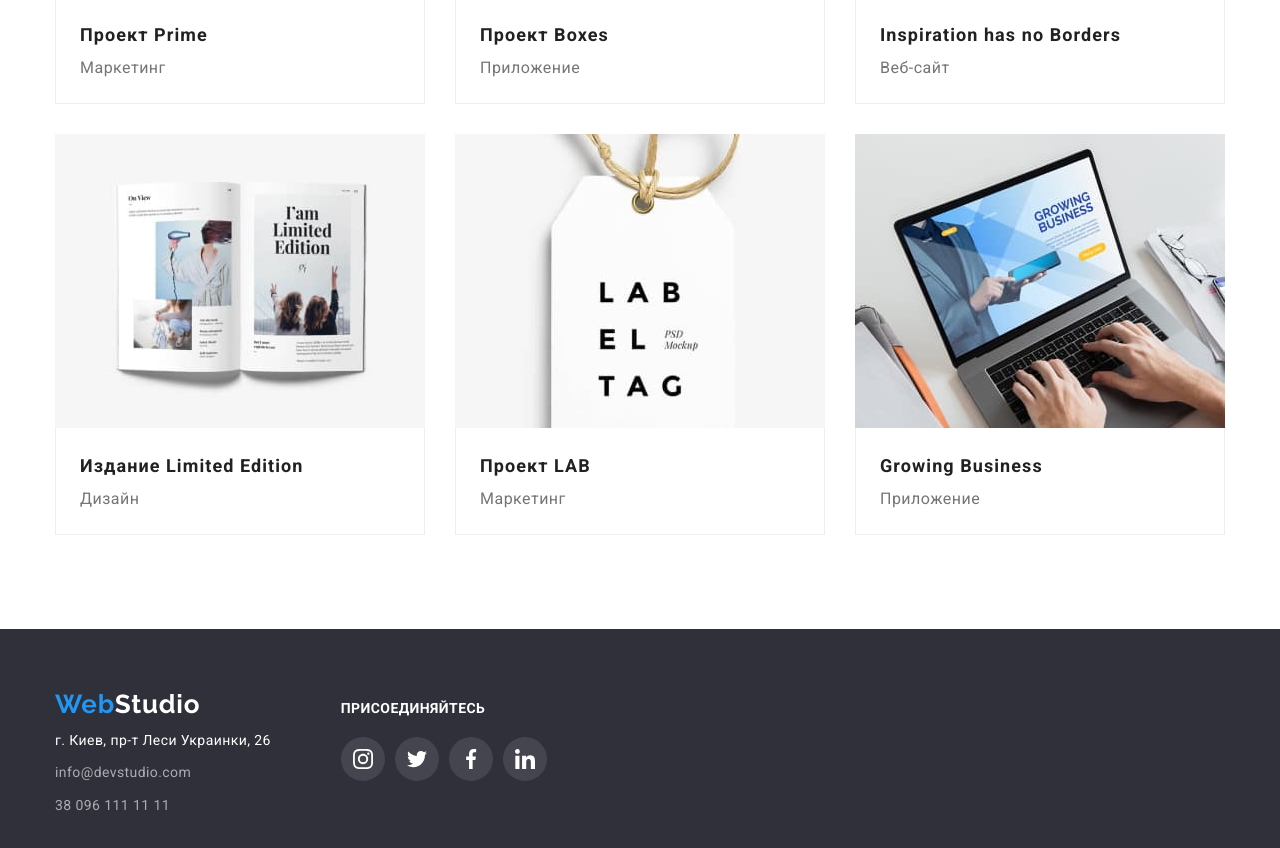
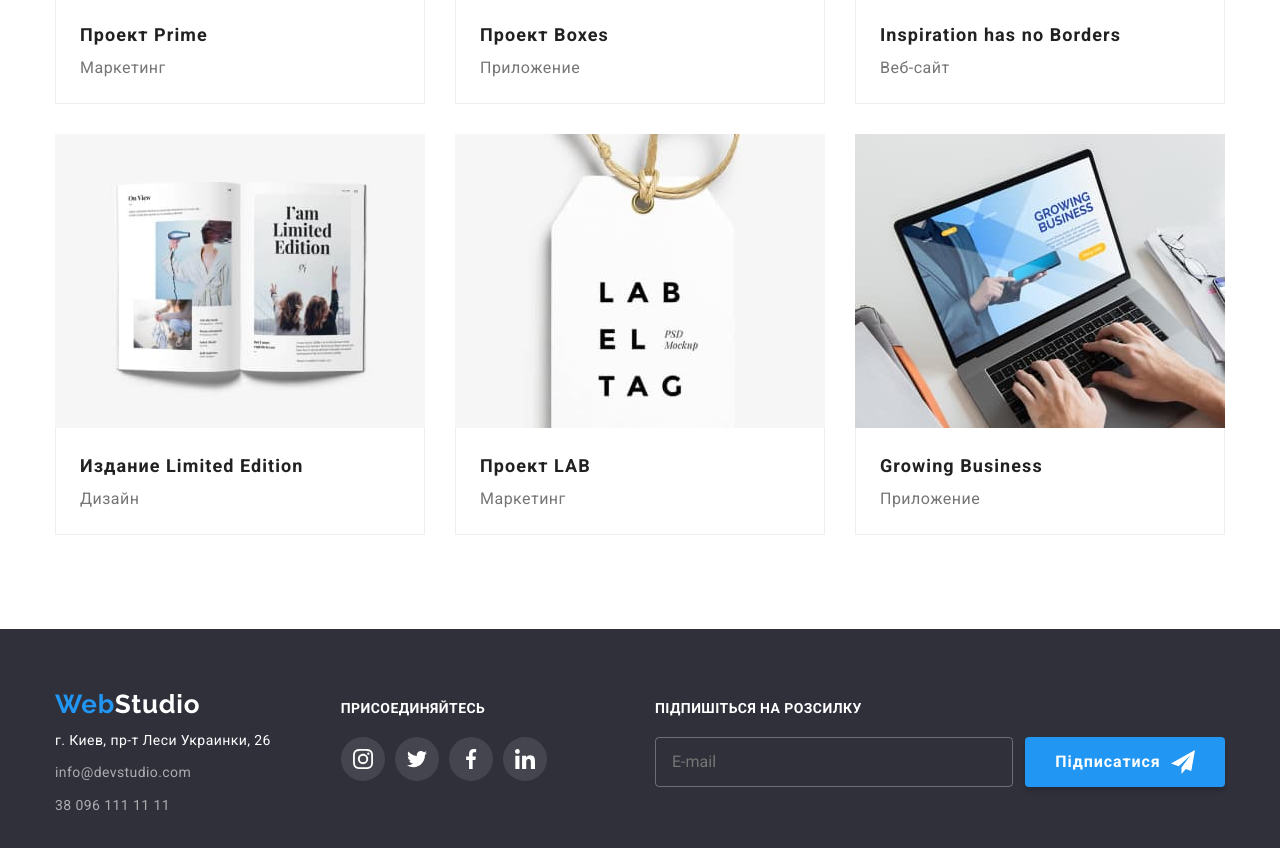
Before and after one commit to TonyShimm/goit-markup-hw-06, a plain HTML site: page portfolio.html in a window 1280 px wide. Shown: the part 991-1839 px from the top of the page. Drawn offline with nearby package versions, Linux system fonts and the light colour scheme.

Commit message:
Copy footer
Copy footer to page "portfolio"

```diff
--- a/portfolio.html
+++ b/portfolio.html
@@ -328,6 +328,24 @@
             </a>
           </div>
         </div>
+        <div class="join-subscribe">
+          <p class="join-text">Підпишіться на розсилку</p>
+          <form class="join-form">
+            <label class="visually-hidden" for="mail"></label>
+            <input
+              class="email-input"
+              type="email"
+              name="mail"
+              id="mail"
+              placeholder="E-mail"
+            />
+            <button class="submit-button" type="submit">
+              Підписатися<svg class="submit-icon">
+                <use href="./images/icons.svg#icon-icon-send"></use>
+              </svg>
+            </button>
+          </form>
+        </div>
       </div>
     </footer>
   </body>
```
